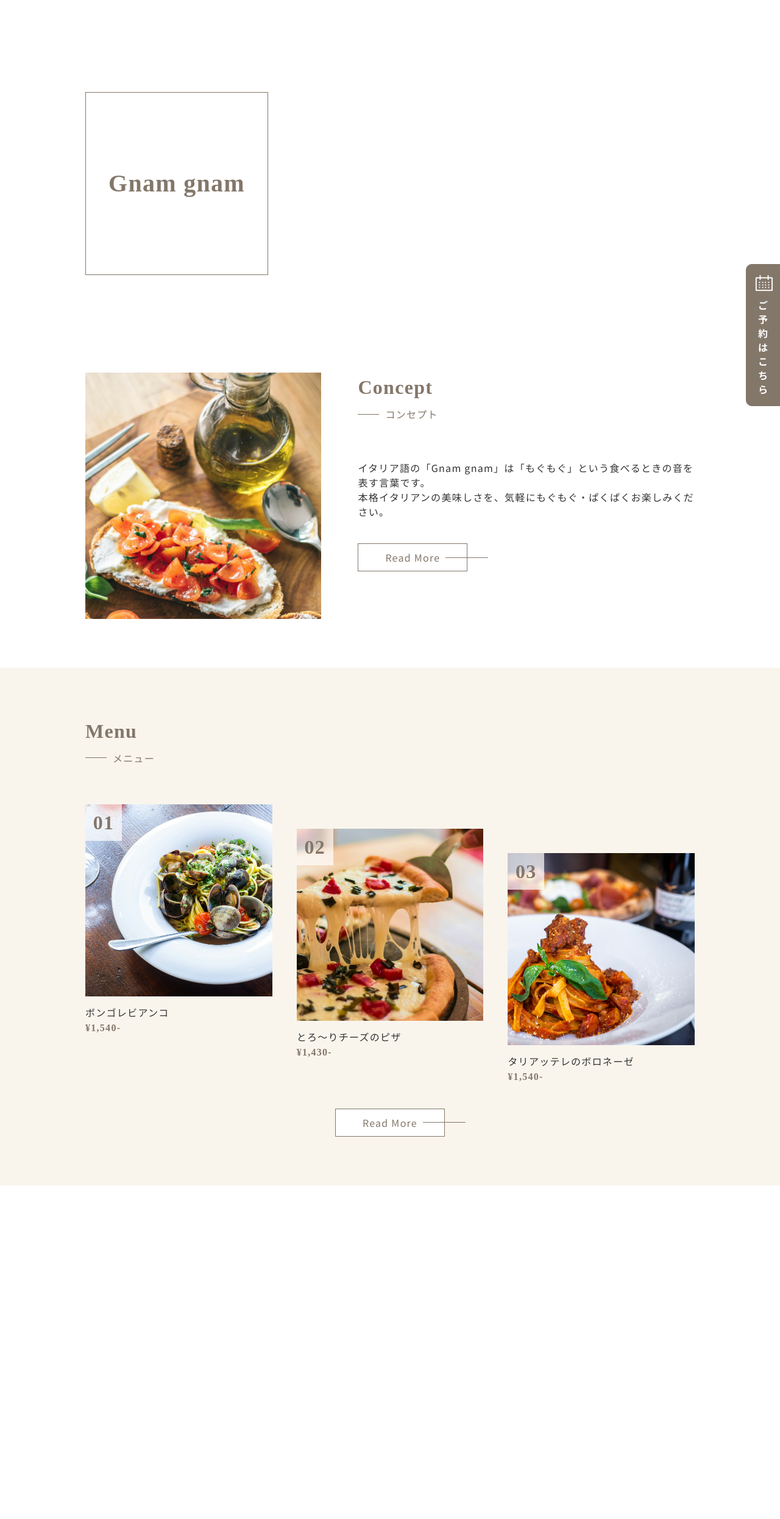
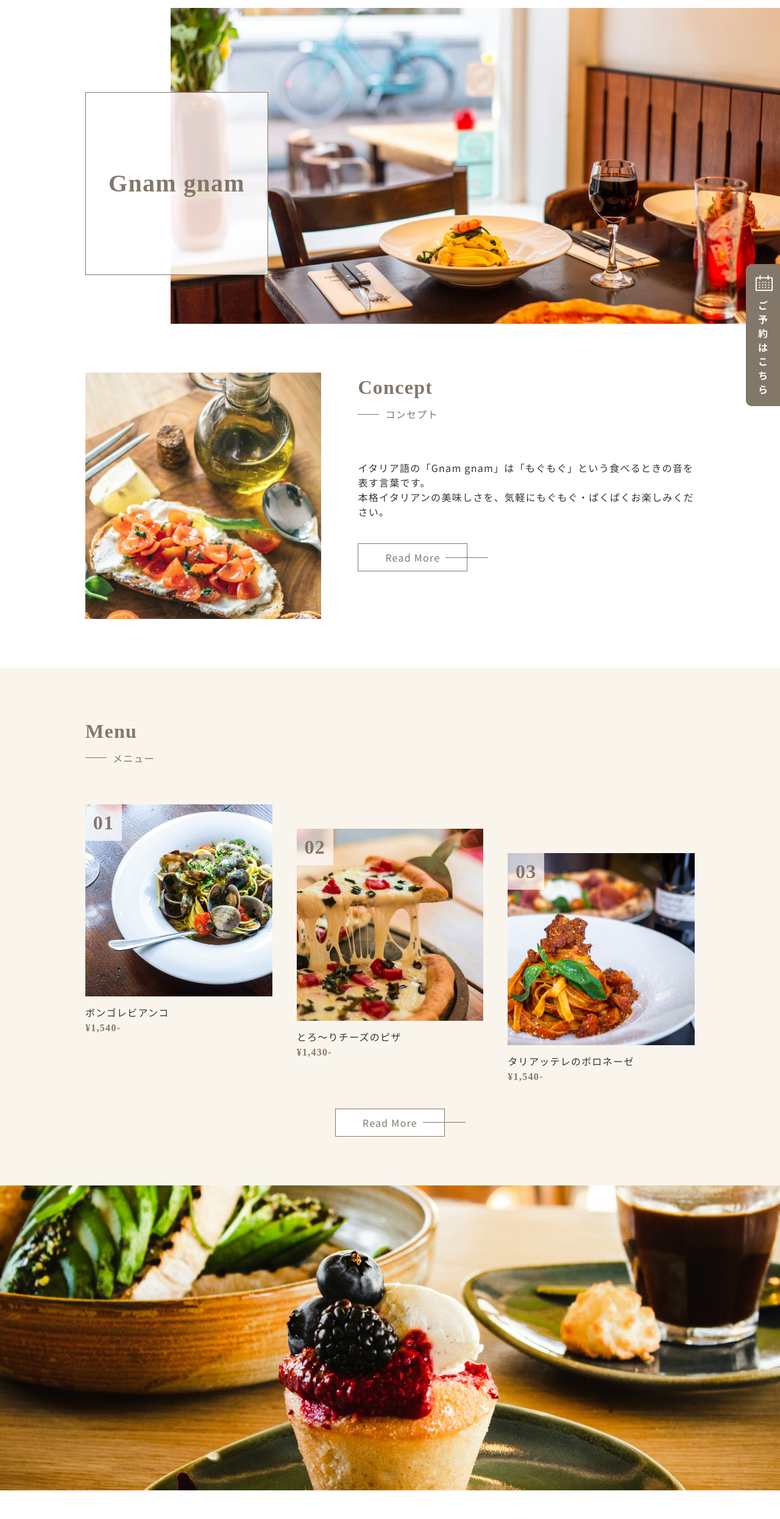
Before and after one commit to NatsukiAnazawa/gnamgnam, a plain HTML site: page index.html in a window 1280 px wide. Shown: the part 69-2560 px from the top of the page at 61% size. Drawn offline with Linux system fonts and the light colour scheme.

Commit message:
Update style.css

```diff
--- a/css/style.css
+++ b/css/style.css
@@ -181,7 +181,7 @@ first view
 .firstView {
   padding: 300px 0;
   margin-left: 280px;
-  background-image: url("image/fv.png");
+  background-image: url("../image/fv.png");
   background-size: cover;
   background-position: bottom;
   position: relative;
@@ -330,7 +330,7 @@ Background Image（固定背景）
 *******************************/
 .bgImage {
   height: 500px;
-  background-image: url("image/fixed_bg.png");
+  background-image: url("../image/fixed_bg.png");
   background-attachment: fixed;
   background-size: cover;
   background-position: center;
```
